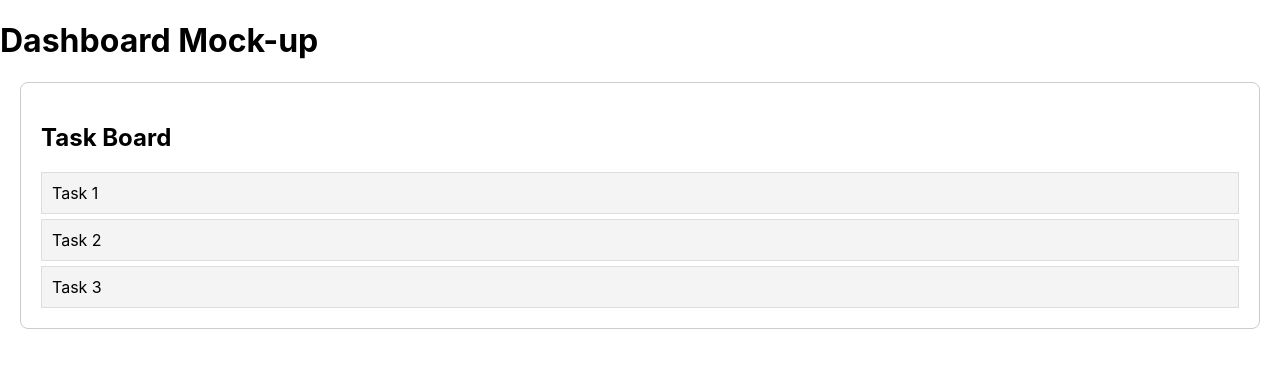
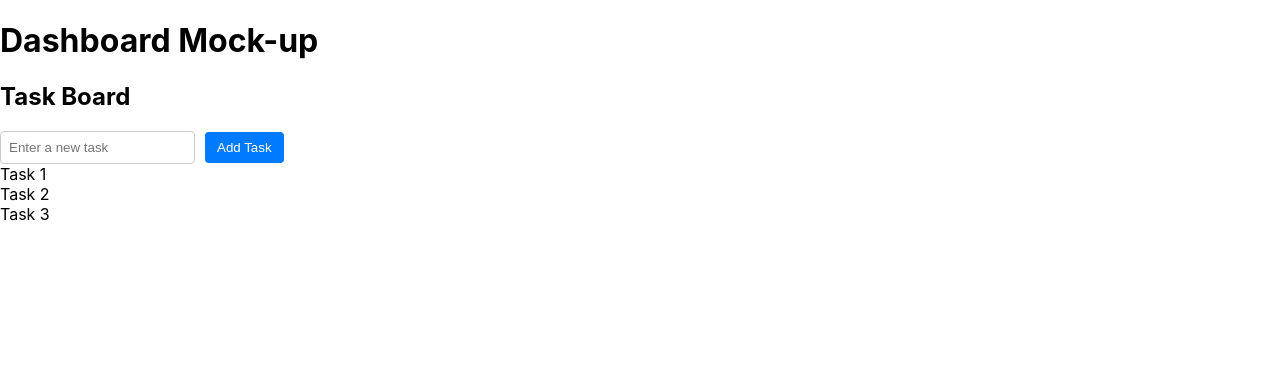
Before and after one commit to Webbie597/555Webbie, a React (Create React App) app: page / in a window 1280 px wide. Shown: the top 368 px of the page. Built offline with nearby package versions, Linux system fonts and the light colour scheme.

Commit message:
Added task addition

```diff
--- a/src/App.css
+++ b/src/App.css
@@ -1,13 +1,19 @@
-.task-board {
-  margin: 20px;
-  padding: 20px;
+.task-board input {
+  padding: 8px;
+  margin-right: 10px;
+  border-radius: 4px;
   border: 1px solid #ccc;
-  border-radius: 8px;
 }
 
-.task-list .task {
-  background-color: #f4f4f4;
-  border: 1px solid #ddd;
-  padding: 10px;
-  margin-top: 5px;
+.task-board button {
+  padding: 8px 12px;
+  border-radius: 4px;
+  background-color: #007BFF;
+  color: white;
+  border: none;
+  cursor: pointer;
 }
+
+.task-board button:hover {
+  background-color: #0056b3;
+}
--- a/src/TaskBoard.js
+++ b/src/TaskBoard.js
@@ -1,13 +1,30 @@
-import React from 'react';
+import React, { useState } from 'react';
 
 const TaskBoard = () => {
+    const [tasks, setTasks] = useState(["Task 1", "Task 2", "Task 3"]);
+    const [newTask, setNewTask] = useState("");
+
+    const addTask = () => {
+        if (newTask.trim()) {
+            setTasks([...tasks, newTask]);
+            setNewTask("");
+        }
+    };
+
     return (
         <div className="task-board">
             <h2>Task Board</h2>
+            <input
+                type="text"
+                value={newTask}
+                onChange={(e) => setNewTask(e.target.value)}
+                placeholder="Enter a new task"
+            />
+            <button onClick={addTask}>Add Task</button>
             <div className="task-list">
-                <div className="task">Task 1</div>
-                <div className="task">Task 2</div>
-                <div className="task">Task 3</div>
+                {tasks.map((task, index) => (
+                    <div key={index} className="task">{task}</div>
+                ))}
             </div>
         </div>
     );
```
